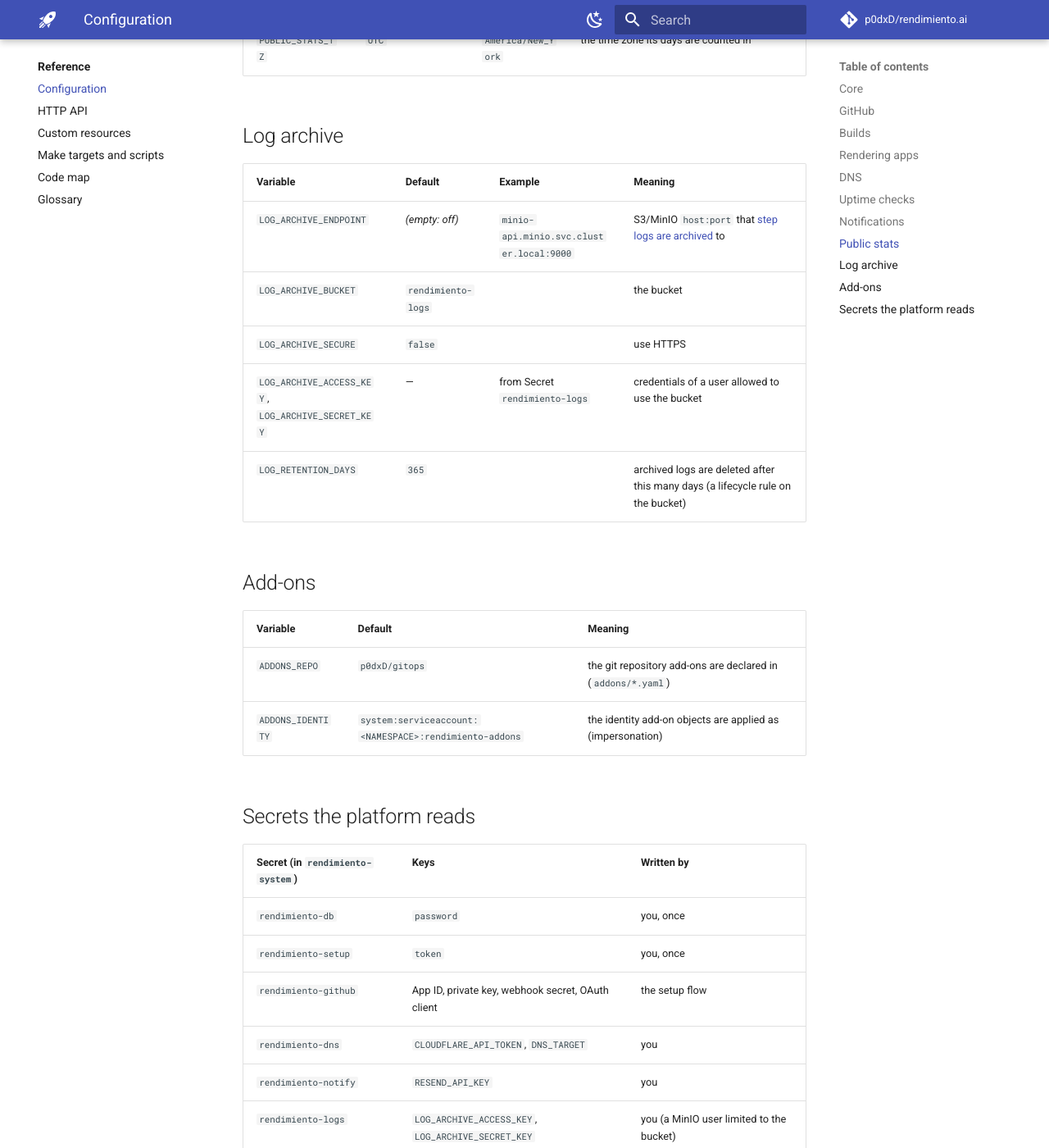
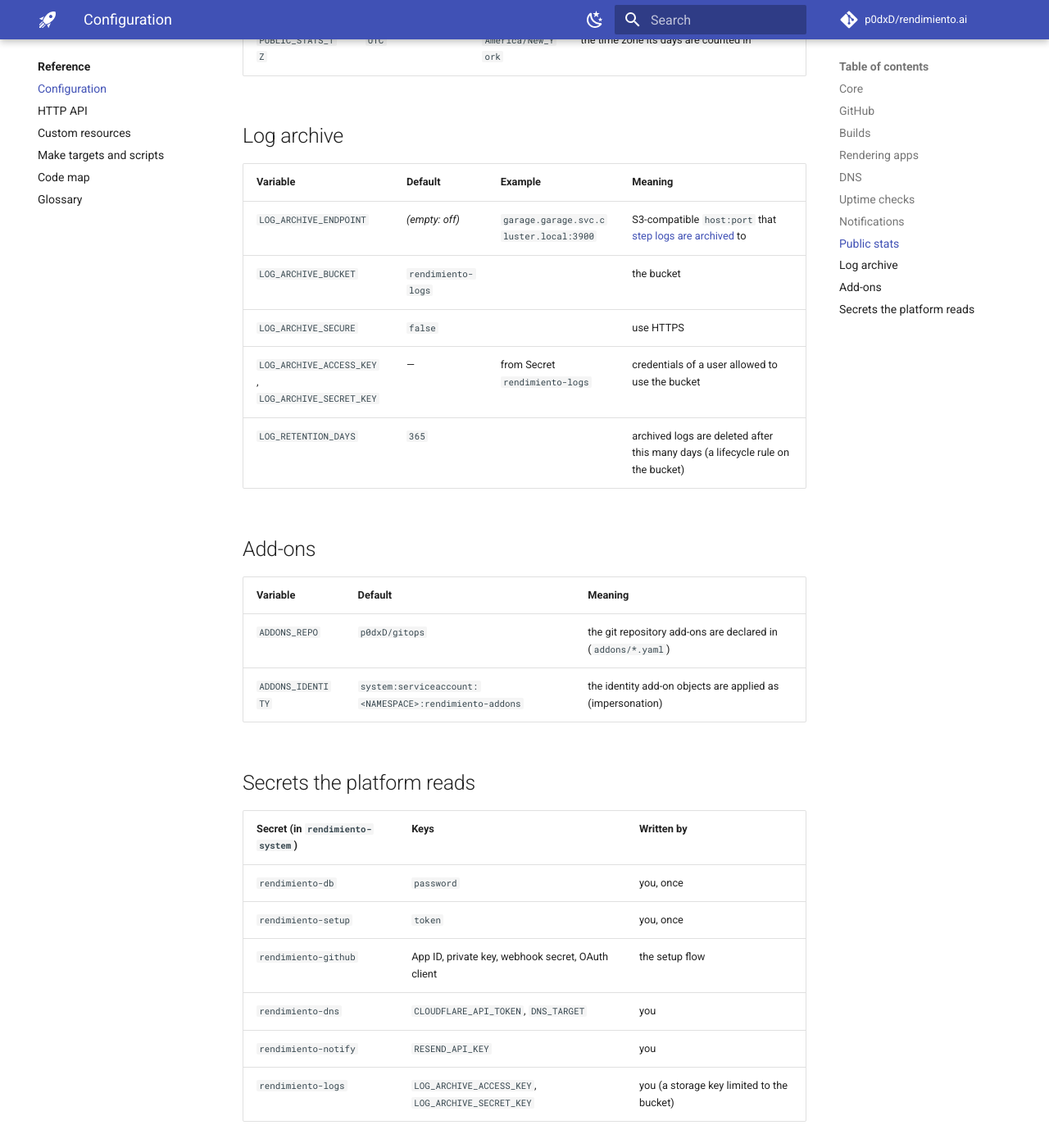
Before and after one commit to p0dxD/rendimiento.ai, an MkDocs documentation site: the page built from docs/content/reference/config.md, in a window 1280 px wide and 1400 px high, scrolled down 4149 px. Shown: the whole window at 82% size. Built offline with MkDocs 1.6.1 and Material for MkDocs 9.7.7, drawn with Linux system fonts in a browser that asks for light colours; comment, search, counter and statistics services are not loaded.

Commit message:
Log archive on Garage: config example and book
MinIO's images are no longer free to pull; the cluster's object storage
moved to Garage (Longhorn's backups and the log archive).

Co-Authored-By: Claude Opus 5.5 <noreply@anthropic.com>
Claude-Session: https://claude.ai/code/session_01RSBLeq8fzMXqP7KEn7gB6h

```diff
--- a/docs/content/reference/config.md
+++ b/docs/content/reference/config.md
@@ -91,7 +91,7 @@ Taken from the optional Secret `rendimiento-dns`. Without a token, DNS automatio
 
 | Variable | Default | Example | Meaning |
 |---|---|---|---|
-| `LOG_ARCHIVE_ENDPOINT` | *(empty: off)* | `minio-api.minio.svc.cluster.local:9000` | S3/MinIO `host:port` that [step logs are archived](../architecture/data.md#the-log-archive) to |
+| `LOG_ARCHIVE_ENDPOINT` | *(empty: off)* | `garage.garage.svc.cluster.local:3900` | S3-compatible `host:port` that [step logs are archived](../architecture/data.md#the-log-archive) to |
 | `LOG_ARCHIVE_BUCKET` | `rendimiento-logs` | | the bucket |
 | `LOG_ARCHIVE_SECURE` | `false` | | use HTTPS |
 | `LOG_ARCHIVE_ACCESS_KEY`, `LOG_ARCHIVE_SECRET_KEY` | — | from Secret `rendimiento-logs` | credentials of a user allowed to use the bucket |
@@ -113,4 +113,4 @@ Taken from the optional Secret `rendimiento-dns`. Without a token, DNS automatio
 | `rendimiento-github` | App ID, private key, webhook secret, OAuth client | the setup flow |
 | `rendimiento-dns` | `CLOUDFLARE_API_TOKEN`, `DNS_TARGET` | you |
 | `rendimiento-notify` | `RESEND_API_KEY` | you |
-| `rendimiento-logs` | `LOG_ARCHIVE_ACCESS_KEY`, `LOG_ARCHIVE_SECRET_KEY` | you (a MinIO user limited to the bucket) |
+| `rendimiento-logs` | `LOG_ARCHIVE_ACCESS_KEY`, `LOG_ARCHIVE_SECRET_KEY` | you (a storage key limited to the bucket) |
```
Also changed, not shown: docs/content/architecture/data.md (+5 -5 lines), docs/content/future/roadmap.md (+1 -0 lines), 3 other files.
